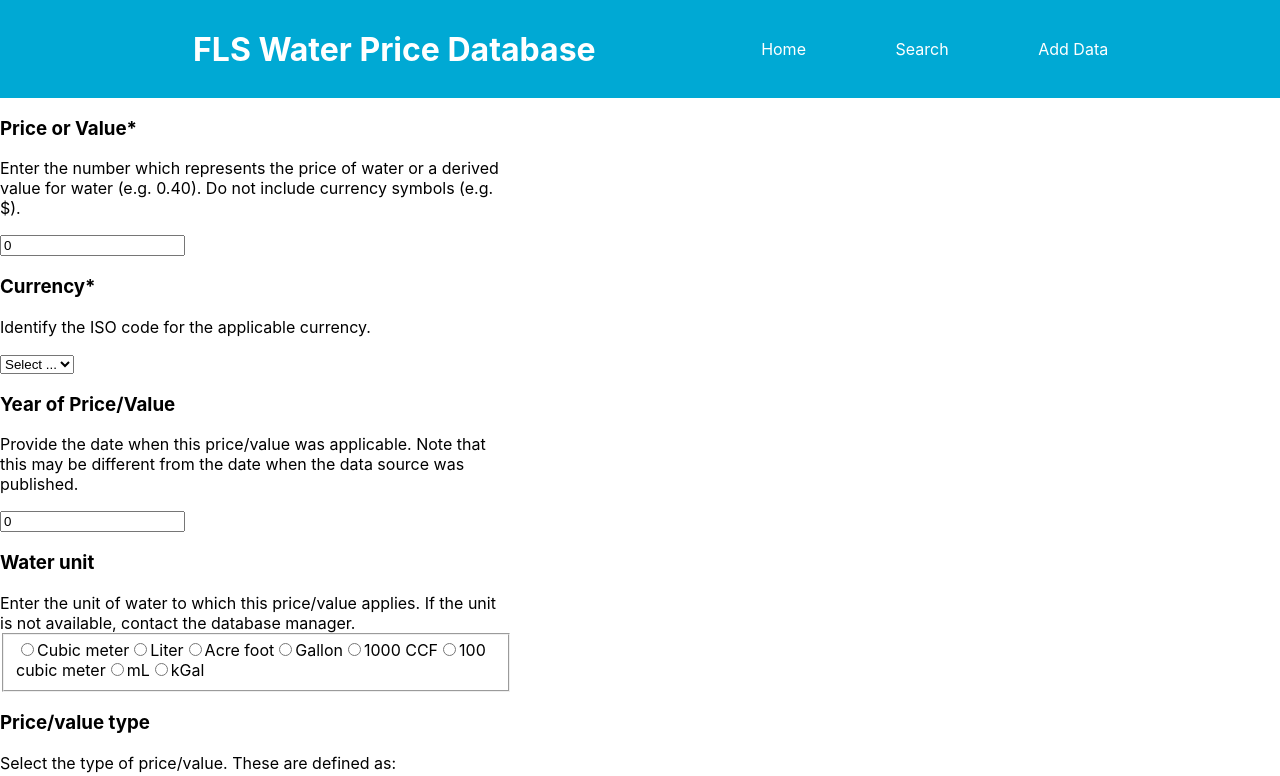
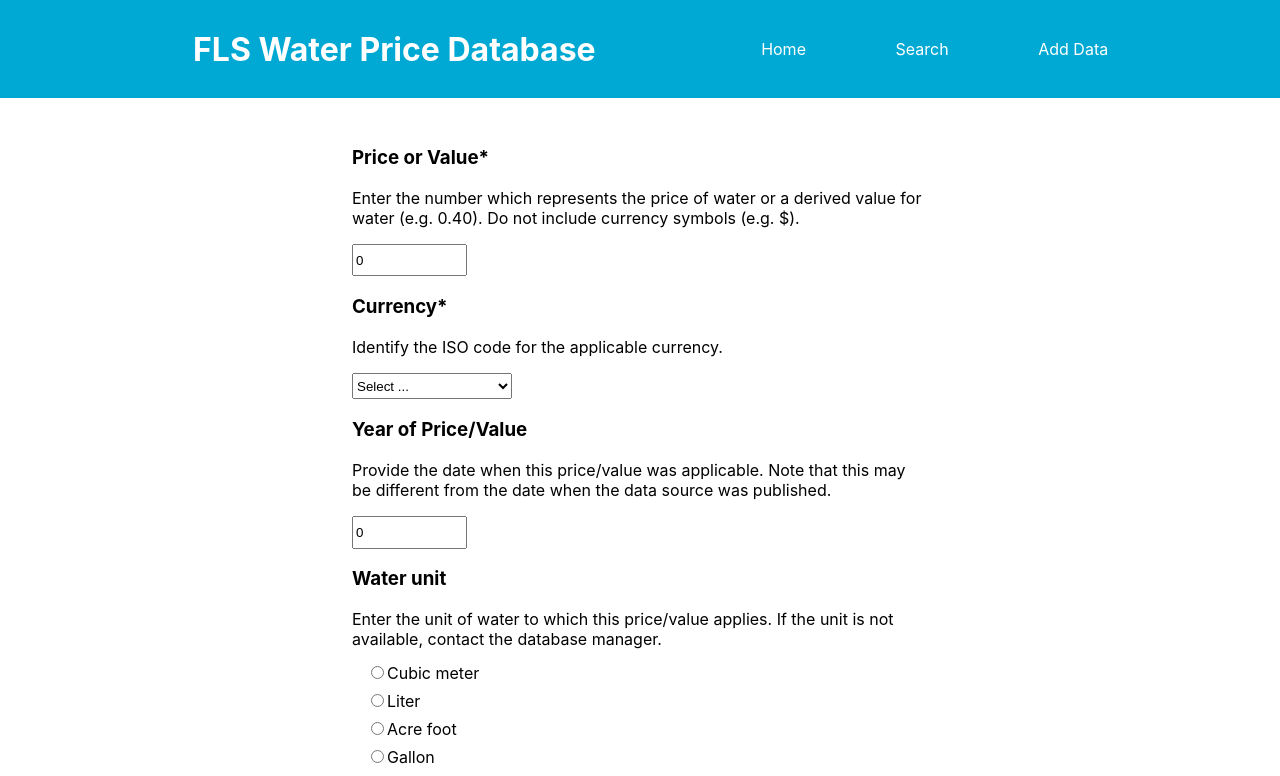
Before and after one commit to fls-water-wiki/fls-water-price-frontend, a React (Create React App) app: page /add in a window 1280 px wide. Shown: the top 776 px of the page. Built offline with nearby package versions, Linux system fonts and the light colour scheme.

Commit message:
style data submission form

```diff
--- a/src/components/submit-data-form/SubmitDataForm.css
+++ b/src/components/submit-data-form/SubmitDataForm.css
@@ -1,3 +1,3 @@
 .submit-data-form {
-  width: 40%;
+  width: 50%;
 }
--- /dev/null
+++ b/src/components/submit-data-form/inputs/DropdownInput.css
@@ -0,0 +1,4 @@
+.dropdown-select {
+  width: 12em;
+  height: 2em;
+}
--- a/src/components/submit-data-form/inputs/DropdownInput.jsx
+++ b/src/components/submit-data-form/inputs/DropdownInput.jsx
@@ -1,5 +1,7 @@
 import React from 'react';
 import { useField } from 'formik';
+
+import './DropdownInput.css';
 
 const DropdownInput = ({ header, description, required, ...props}) => {
   const [field, meta] = useField(props);
@@ -10,7 +12,7 @@ const DropdownInput = ({ header, description, required, ...props}) => {
         <h3>{header}{required && "*"}</h3>
         <p>{description}</p>
       </label>
-      <select {...field} {...props} />
+      <select className='dropdown-select' {...field} {...props} />
     </>
   );
 };
--- /dev/null
+++ b/src/components/submit-data-form/inputs/NumberInput.css
@@ -0,0 +1,4 @@
+.number-input-box {
+  height: 2em;
+  width: 8em;
+}
--- a/src/components/submit-data-form/inputs/NumberInput.jsx
+++ b/src/components/submit-data-form/inputs/NumberInput.jsx
@@ -1,5 +1,7 @@
 import React from 'react';
 import { useField } from 'formik';
+
+import './NumberInput.css';
 
 const NumberInput = ({header, description, required, ...props}) => {
   const [field, meta] = useField(props);
@@ -10,7 +12,7 @@ const NumberInput = ({header, description, required, ...props}) => {
               <h3>{header}{required && "*"}</h3>
               <p>{description}</p>
           </label>
-          <input type='number' className='number-input' {...field} {...props} />
+          <input type='text' className='number-input-box' {...field} {...props} />
       </>
   );
 };
--- /dev/null
+++ b/src/components/submit-data-form/inputs/RadioInput.css
@@ -0,0 +1,9 @@
+.radio-options {
+  display: flex;
+  flex-direction: column;
+  border: 0 none;
+}
+
+.option {
+  padding-top: 0.5em;
+}
--- a/src/components/submit-data-form/inputs/RadioInput.jsx
+++ b/src/components/submit-data-form/inputs/RadioInput.jsx
@@ -1,5 +1,7 @@
 import React from 'react';
 import { useField } from 'formik';
+
+import './RadioInput.css';
 
 const RadioInput = ({ header, description, required, groupId, options, ...props}) => {
   const [field, meta] = useField(props);
@@ -11,13 +13,13 @@ const RadioInput = ({ header, description, required, groupId, options, ...props}
         {description}
       </label>
 
-      <fieldset id={groupId}>
+      <fieldset className='radio-options' id={groupId}>
         {
           options.map(option => (
-            <>
+            <div className='option'>
               <input type='radio' id={option.value} key={option.value} name={groupId} value={option.value} />
               <label key={option.value} for={option.value}>{option.label}</label>
-            </>
+            </div>
           ))
         }
       </fieldset>
--- /dev/null
+++ b/src/components/submit-data-form/inputs/TextInput.css
@@ -0,0 +1,4 @@
+.text-input {
+  width: 100%;
+  height: 2em;
+}
--- a/src/components/submit-data-form/inputs/TextInput.jsx
+++ b/src/components/submit-data-form/inputs/TextInput.jsx
@@ -1,5 +1,7 @@
 import React from 'react';
 import { useField } from 'formik';
+
+import './TextInput.css'
 
 const TextInput = ({ header, description, required, ...props}) => {
     const [field, meta] = useField(props);
--- a/src/pages/Add.css
+++ b/src/pages/Add.css
@@ -0,0 +1,11 @@
+.submit-data-form-container {
+  margin-top: 3em;
+  padding-bottom: 3em;
+}
+
+
+.submit-data-form {
+  margin-left: auto;
+  margin-right: auto;
+  width: 45%;
+}
--- a/src/pages/Add.jsx
+++ b/src/pages/Add.jsx
@@ -5,7 +5,9 @@ import './Add.css';
 
 function Add() {
   return (
-    <SubmitDataForm />
+    <div className='submit-data-form-container'>
+      <SubmitDataForm className='submit-data-form'/>
+    </div>
   );
 };
 
```
